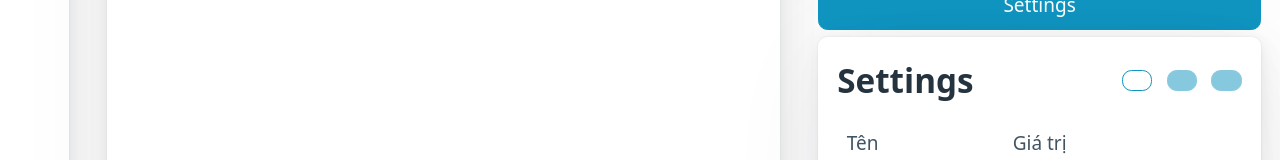
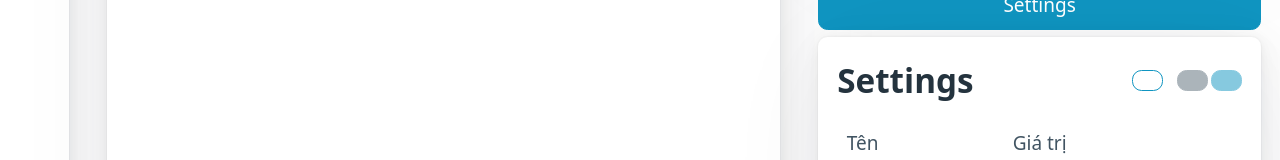
Before and after one commit to KhanhhNe/sshmanager-v2, a Vue app: page / in a window 1280 px wide. Shown: the part 439-599 px from the top of the page. Built offline with nearby package versions, Linux system fonts and the light colour scheme; no server answers.

Commit message:
Change FE settings structure

```diff
--- a/src/components/Settings.vue
+++ b/src/components/Settings.vue
@@ -5,14 +5,17 @@
           @click="settingsStore.resetSettings()"
           data-tippy-content="Đặt lại toàn bộ cài đặt"
           class="outline"><i class="fi fi-spinner-refresh"></i></button>
-      <button
-          @click="settingsStore.revertSettings()"
-          :disabled="!settingsStore.isChanged"
-          data-tippy-content="Huỷ bỏ thay đổi"><i class="fi fi-ban"></i></button>
-      <button
-          @click="settingsStore.updateSettings()"
-          :disabled="!settingsStore.isChanged"
-          data-tippy-content="Cập nhật cài đặt"><i class="fi fi-check"></i></button>
+      <div>
+        <button
+            @click="settingsStore.revertSettings()"
+            :disabled="!isChanged"
+            data-tippy-content="Huỷ bỏ thay đổi"
+            class="secondary"><i class="fi fi-ban"></i></button>
+        <button
+            @click="settingsStore.updateSettings()"
+            :disabled="!isChanged"
+            data-tippy-content="Cập nhật cài đặt"><i class="fi fi-check"></i></button>
+      </div>
     </ArticleTitle>
     <div class="content">
       <table>
@@ -23,17 +26,17 @@
         </tr>
         </thead>
         <tbody>
-        <tr v-for="(setting, name) in settingsStore.settings" :key="name">
-          <td :data-tooltip="name">{{ setting.readable_name }}</td>
+        <tr v-for="(value, name) in settings" :key="name">
+          <td :data-tooltip="name">{{ settingsStore.getReadableName(name) }}</td>
           <td>
             <input
-                v-model="setting.value"
-                v-if="typeof setting.value === 'boolean'" type="checkbox">
+                v-model="settings[name]"
+                v-if="typeof value === 'boolean'" type="checkbox">
             <input
-                v-model="setting.value"
-                v-else-if="typeof setting.value === 'number'" type="number">
+                v-model="settings[name]"
+                v-else-if="typeof value === 'number'" type="number">
             <input
-                v-model="setting.value"
+                v-model="settings[name]"
                 v-else type="text">
           </td>
         </tr>
@@ -46,15 +49,23 @@
 <script>
 import ArticleTitle from "@/components/ArticleTitle";
 import {useSettingsStore} from "@/stores/settings";
+import {storeToRefs} from "pinia";
 
 export default {
   name: "Settings",
   components: {
     ArticleTitle
   },
-  data: () => ({
-    settingsStore: useSettingsStore()
-  })
+  data: () => {
+    const settingsStore = useSettingsStore()
+    const {settings, isChanged} = storeToRefs(settingsStore)
+
+    return {
+      settingsStore,
+      settings,
+      isChanged
+    }
+  }
 }
 </script>
 
--- a/src/stores/settings.js
+++ b/src/stores/settings.js
@@ -4,23 +4,22 @@ import _ from "lodash";
 export const useSettingsStore = defineStore('settings', {
     state: () => ({
         settings: {},
+        settingNames: {},
         originalSettings: "{}"
     }),
     getters: {
         isChanged(state) {
             return !_.isEqual(JSON.parse(state.originalSettings), state.settings)
+        },
+        getReadableName(state) {
+            return name => state.settingNames[name]
         }
     },
     actions: {
         async loadSettings() {
-            const settingsValues = await (await fetch('/api/settings')).json()
-            const settingsNames = await (await fetch('/api/settings/names')).json()
-            const settings = {}
-            for (const [name, value] of Object.entries(settingsValues)) {
-                settings[name] = {value, readable_name: settingsNames[name]}
-            }
-            this.settings = settings
-            this.originalSettings = JSON.stringify(settings)
+            this.settings = await (await fetch('/api/settings')).json()
+            this.originalSettings = JSON.stringify(this.settings)
+            this.settingNames = await (await fetch('/api/settings/names')).json()
         },
 
         async revertSettings() {
@@ -28,16 +27,12 @@ export const useSettingsStore = defineStore('settings', {
         },
 
         async updateSettings() {
-            const settings = {}
-            for (const [name, setting] of Object.entries(this.settings)) {
-                settings[name] = setting.value
-            }
             await fetch('/api/settings', {
                 method: 'post',
                 headers: {
                     'Content-Type': 'application/json'
                 },
-                body: JSON.stringify(settings)
+                body: JSON.stringify(this.settings)
             })
             await this.loadSettings()
         },
```
